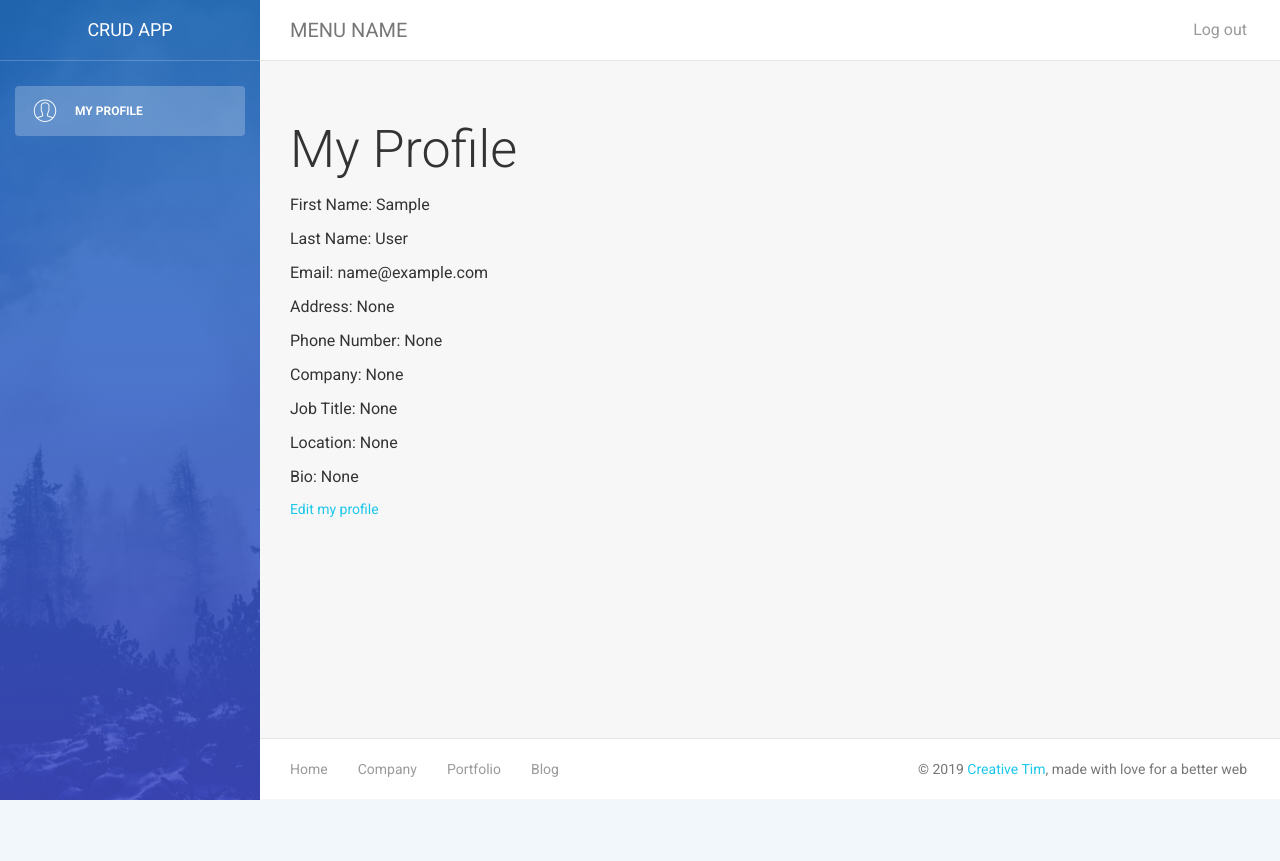
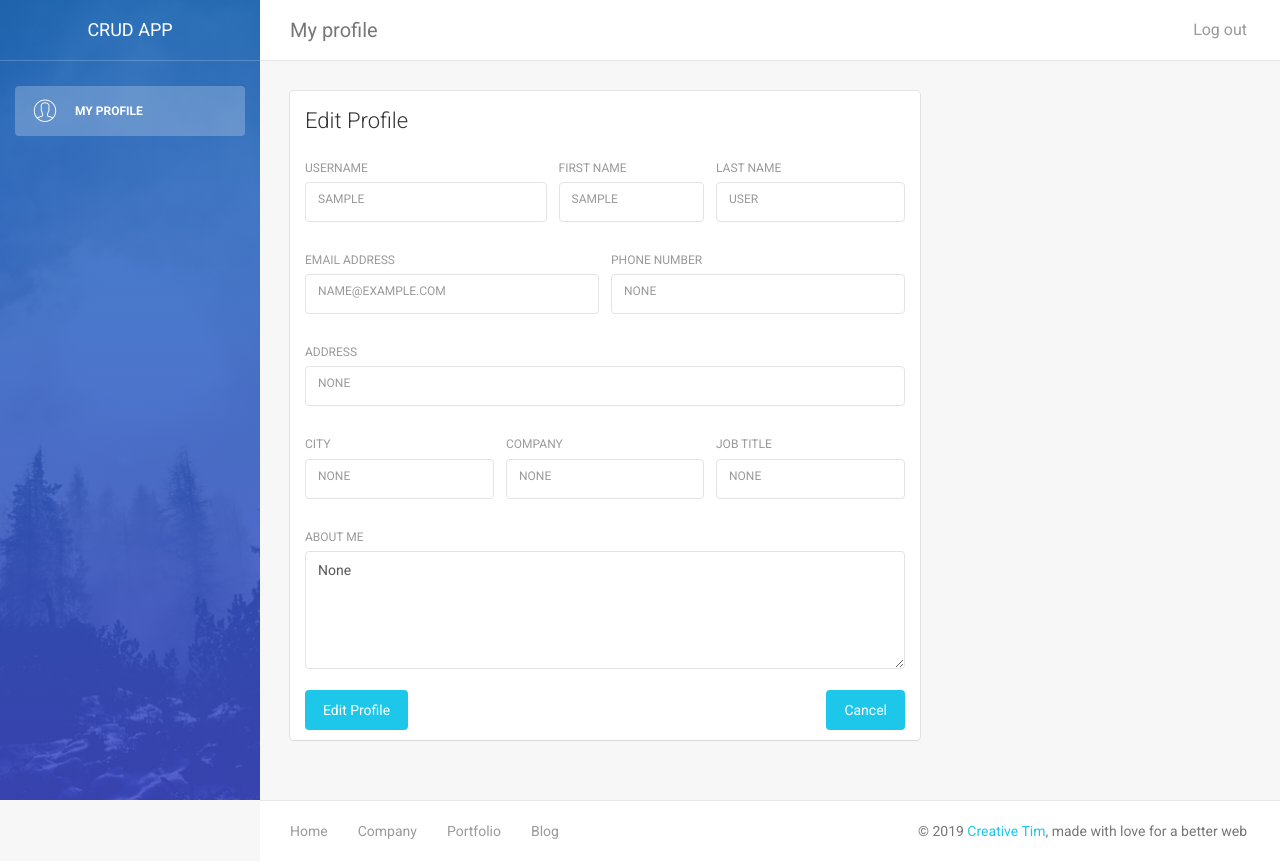
Before and after one commit to JuanVT/user_crud_app, a Django app: page /profile/ in a window 1280 px wide. Before the commit the page ends 800 px from the top, so only its background shows below. Run offline with Django 3.2, Linux system fonts and the light colour scheme; the visitor is signed in with stand-in values (Sample User, id 1); some libraries are stand-ins or nearby versions.

Commit message:
New template for user profile

```diff
--- a/control/users/templates/users/profile.html
+++ b/control/users/templates/users/profile.html
@@ -1,16 +1,97 @@
 {% extends 'control/base.html' %}
 
 {% block title %}My profile{% endblock %}
+
+{% block menu_name %} My profile {% endblock %}
+
 {% block content %}
-    <h1>My Profile</h1>
-    <p>First Name: {{ user.first_name }}</p>
-    <p>Last Name: {{  user.last_name}}</p>
-    <p>Email: {{  user.email}}</p>
-    <p>Address: {{  user.address}}</p>
-    <p>Phone Number: {{ user.phone_number }}</p>
-    <p>Company: {{ user.company }}</p>
-    <p>Job Title: {{  user.job_title}}</p>
-    <p>Location: {{  user.location}}</p>
-    <p>Bio: {{  user.bio}}</p>
-    <a href="{% url 'edit_profile' %}">Edit my profile</a>
+<div class="row">
+    <div class="col-md-8">
+        <div class="card">
+            <div class="header">
+                <h4 class="title">Edit Profile</h4>
+            </div>
+            <div class="content">
+                <form>
+                    <div class="row">
+                        <div class="col-md-5">
+                            <div class="form-group">
+                                <label>Username</label>
+                               <label class="form-control">{{ user.username }}</label>
+                            </div>
+                        </div>
+                        <div class="col-md-3">
+                            <div class="form-group">
+                                <label>First Name</label>
+                                <label class="form-control">{{ user.first_name }}</label>
+                            </div>
+                        </div>
+                        <div class="col-md-4">
+                            <div class="form-group">
+                                <label>Last Name</label>
+                                <label class="form-control">{{ user.last_name }}</label>
+                            </div>
+                        </div>
+                    </div>
+                    <div class="row">
+                        <div class="col-md-6">
+                            <div class="form-group">
+                                <label>Email Address</label>
+                                <label class="form-control">{{ user.email }}</label>
+                            </div>
+                        </div>
+                        <div class="col-md-6">
+                            <div class="form-group">
+                                <label>Phone Number</label>
+                                <label class="form-control">{{ user.phone_number }}</label>
+                            </div>
+                        </div>
+                    </div>
+
+                    <div class="row">
+                        <div class="col-md-12">
+                            <div class="form-group">
+                                <label>Address</label>
+                                <label class="form-control">{{ user.address }}</label>
+                            </div>
+                        </div>
+                    </div>
+
+                    <div class="row">
+                        <div class="col-md-4">
+                            <div class="form-group">
+                                <label>City</label>
+                                <label class="form-control">{{ user.location }}</label>
+                            </div>
+                        </div>
+                        <div class="col-md-4">
+                            <div class="form-group">
+                                <label>Company</label>
+                                <label class="form-control">{{ user.company }}</label>
+                            </div>
+                        </div>
+                        <div class="col-md-4">
+                            <div class="form-group">
+                                <label>Job Title</label>
+                                <label class="form-control">{{ user.job_title }}</label>
+                            </div>
+                        </div>
+                    </div>
+
+                    <div class="row">
+                        <div class="col-md-12">
+                            <div class="form-group">
+                                <label>About Me</label>
+                                <textarea rows="5" class="form-control" placeholder="Here can be your description.." >{{ user.bio }}</textarea>
+                            </div>
+                        </div>
+                    </div>
+                    <a class="btn btn-info btn-fill pull-left" href="{% url 'edit_profile' %}">Edit Profile</a>
+                    <a class="btn btn-info btn-fill pull-right" href="{% url 'index' %}">Cancel</a>
+                    <div class="clearfix"></div>
+                </form>
+            </div>
+        </div>
+    </div>
+</div>
 {% endblock %}
```
